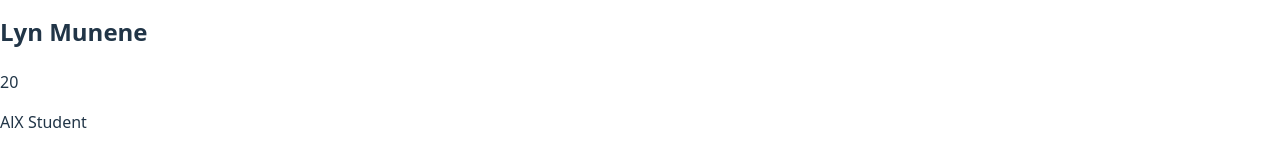
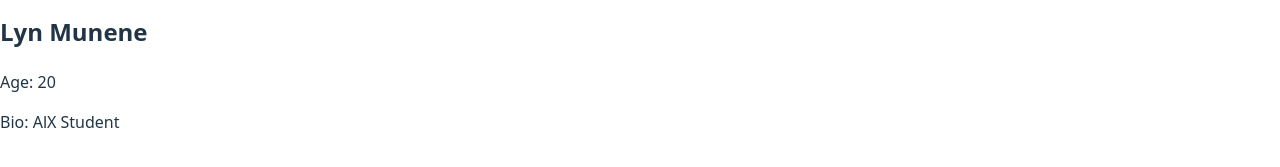
Before and after one commit to LynMunene/alx-fe-reactjs, a React (Vite) app in the folder alx-react-app/: page / in a window 1280 px wide. Shown: the part 517-684 px from the top of the page. Built offline with nearby package versions, Linux system fonts and the light colour scheme.

Commit message:
used an arrow function in user profile component

```diff
--- a/alx-react-app/src/components/UserProfile.jsx
+++ b/alx-react-app/src/components/UserProfile.jsx
@@ -1,11 +1,11 @@
-function UserProfile(props) {
+const UserProfile = (props) => {
     return (
-        <div>
-            <h2>{props.Name}</h2>
-            <p>{props.Age}</p>
-            <p>{props.Bio}</p>
-        </div>
+      <div>
+        <h2>{props.Name}</h2>
+        <p>Age: {props.Age}</p>
+        <p>Bio: {props.Bio}</p>
+      </div>
     );
-}
+  };
 
-export default UserProfile;
+  export default UserProfile
```
